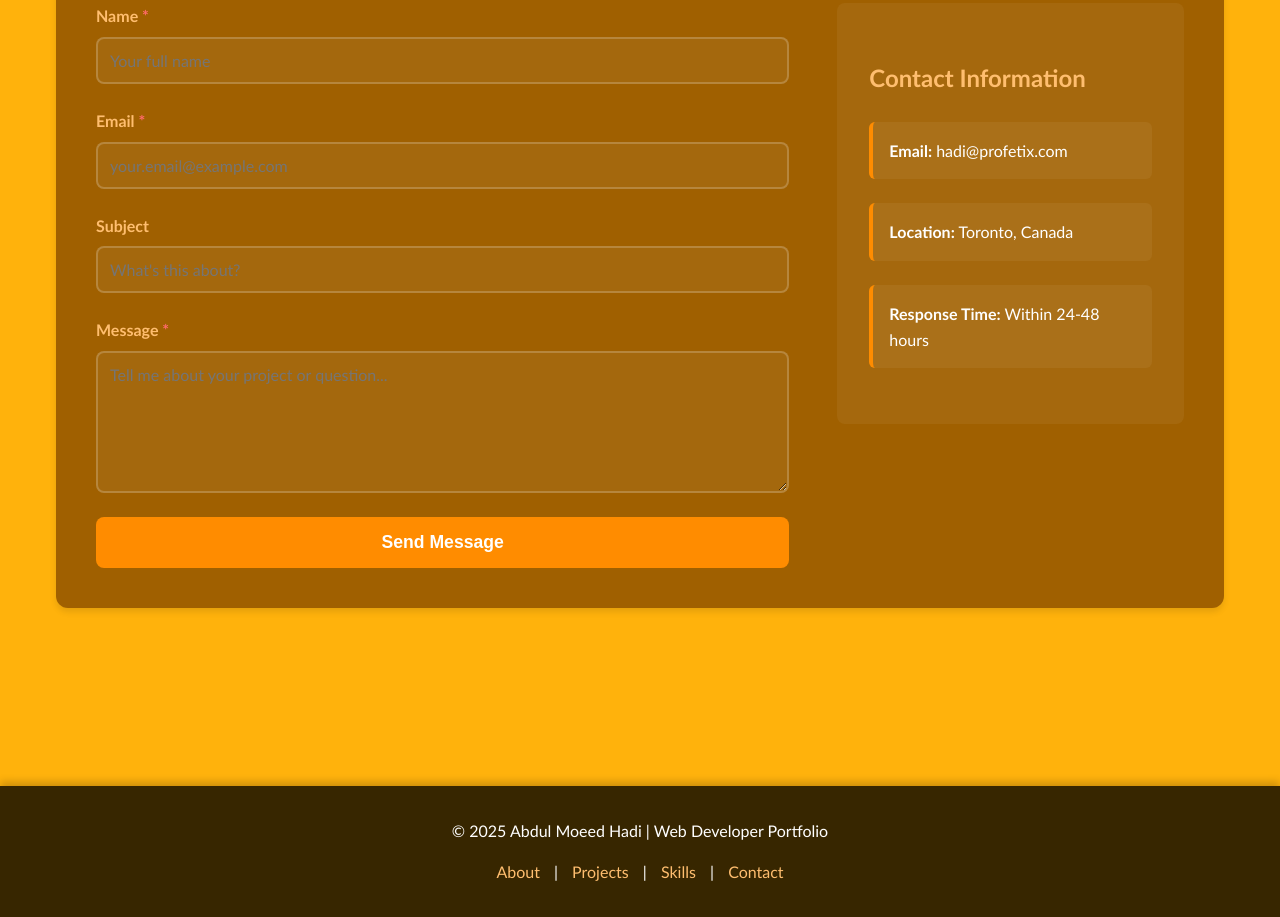
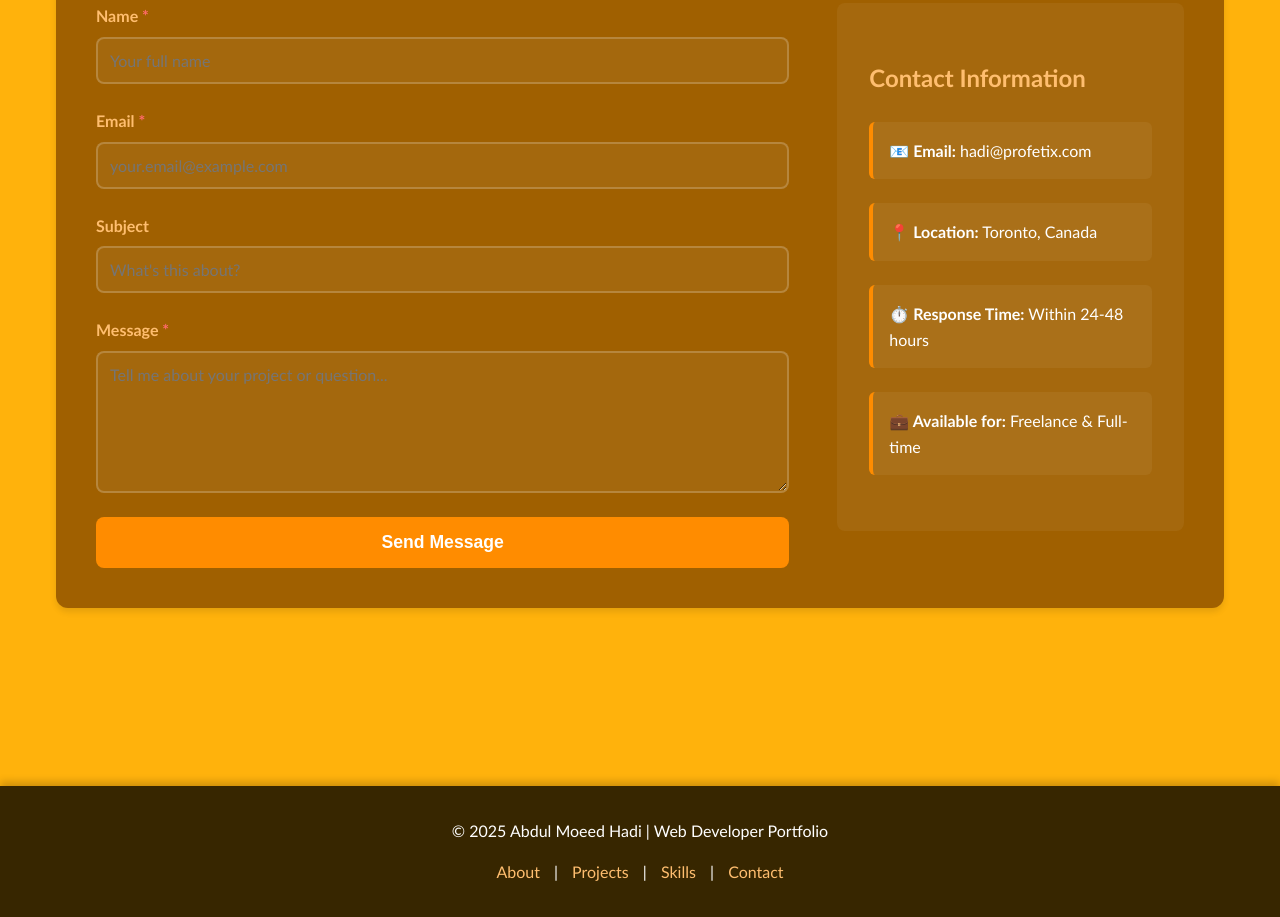
Before and after one commit to felixtheschool/MyPortfolio, a plain HTML site: page index.html in a window 1280 px wide. Shown: the part 3506-4423 px from the top of the page. Drawn offline with Linux system fonts and the light colour scheme.

Commit message:
Enhance contact information with icons and availability status

```diff
--- a/index.html
+++ b/index.html
@@ -200,13 +200,16 @@
                 <div class="contact-info">
                     <h3>Contact Information</h3>
                     <div class="contact-detail">
-                        <strong>Email:</strong> hadi@profetix.com
+                        <strong>📧 Email:</strong> hadi@profetix.com
                     </div>
                     <div class="contact-detail">
-                        <strong>Location:</strong> Toronto, Canada
+                        <strong>📍 Location:</strong> Toronto, Canada
                     </div>
                     <div class="contact-detail">
-                        <strong>Response Time:</strong> Within 24-48 hours
+                        <strong>⏱️ Response Time:</strong> Within 24-48 hours
+                    </div>
+                    <div class="contact-detail">
+                        <strong>💼 Available for:</strong> Freelance & Full-time
                     </div>
                 </div>
             </div>
```
